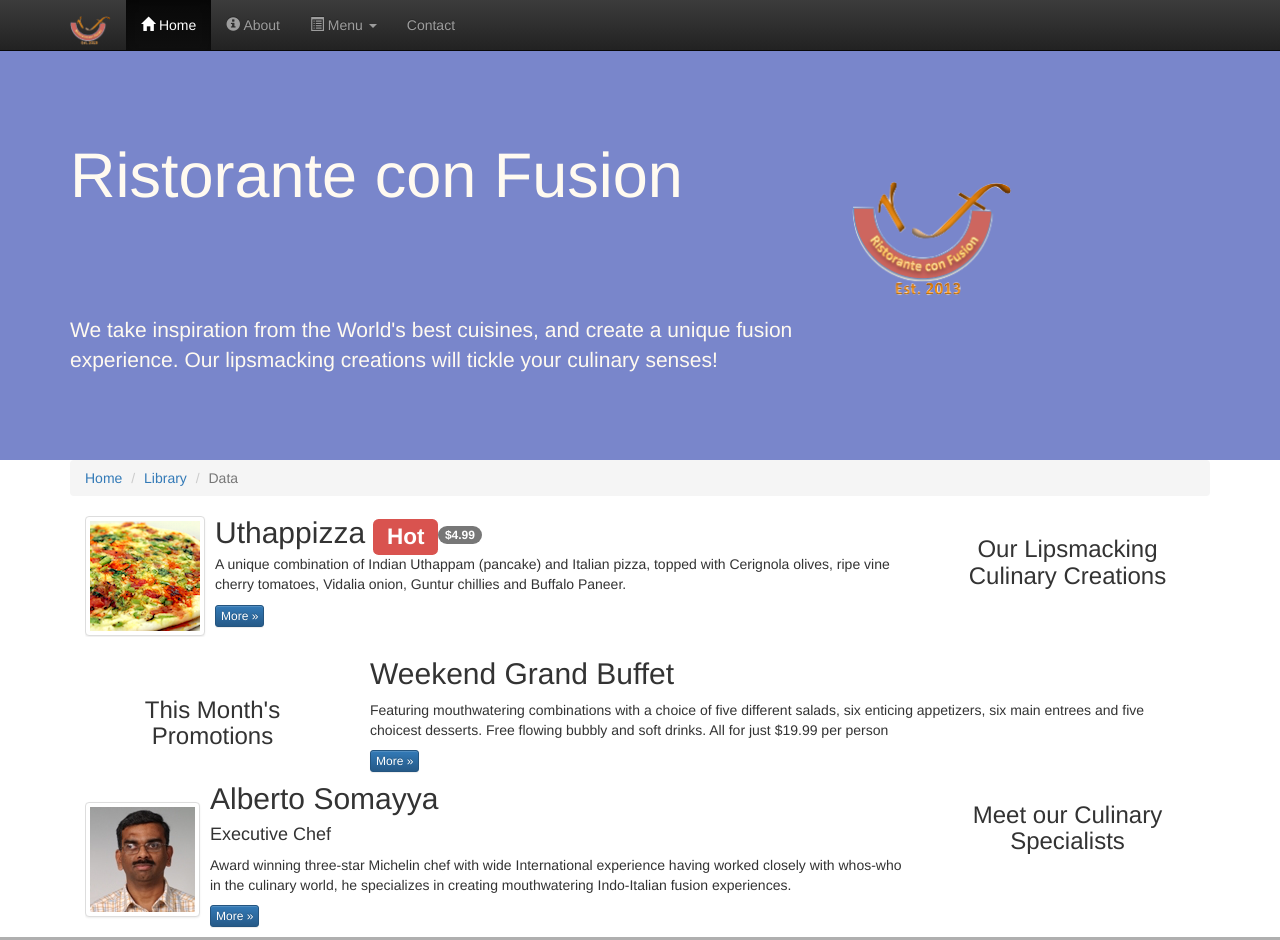
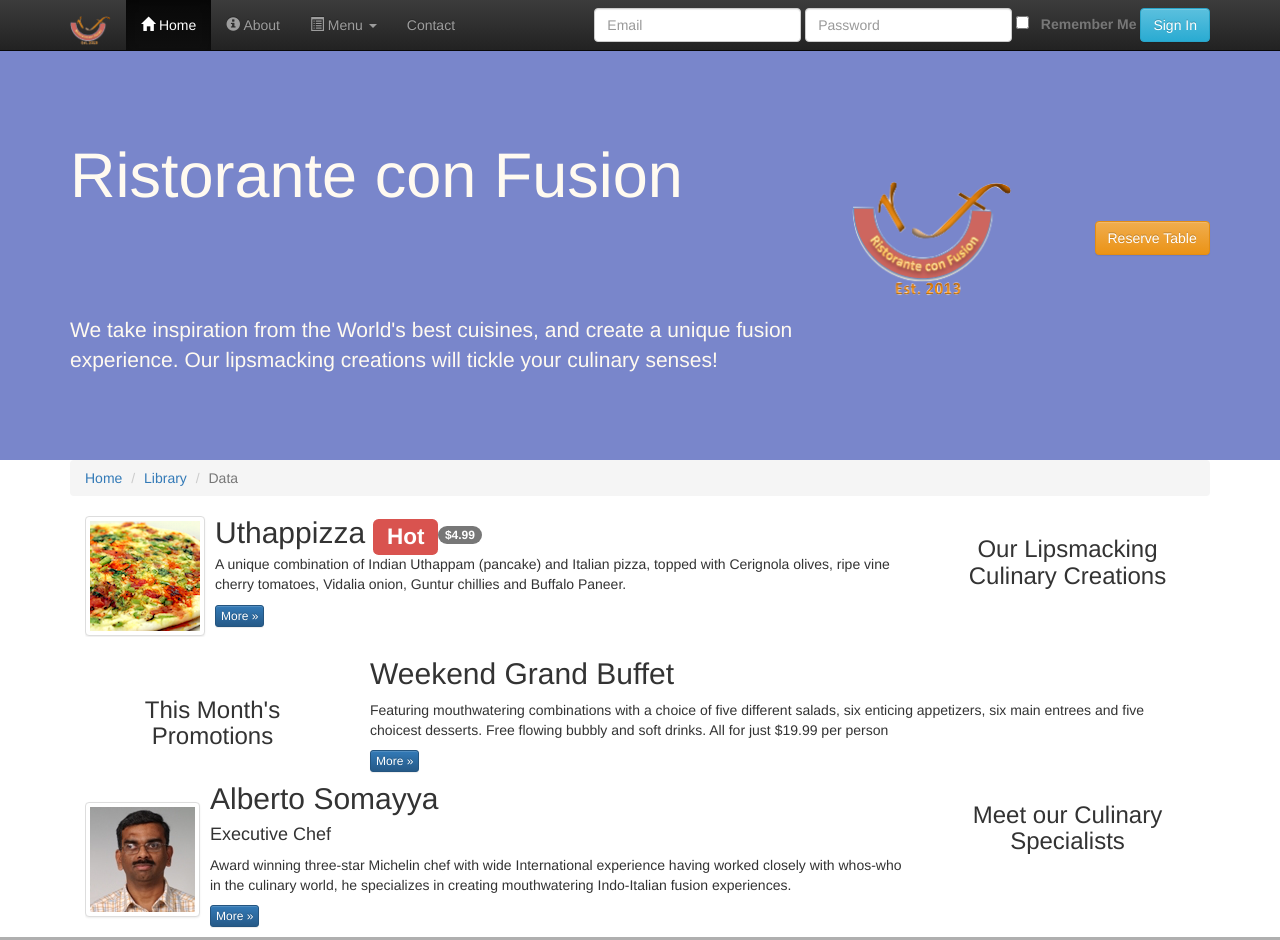
Before and after one commit to Rauk/web-frameworks-CR4, a plain HTML site: page index.html in a window 1280 px wide. Shown: the top 940 px of the page. Drawn offline with nearby package versions, Linux system fonts and the light colour scheme.

Commit message:
partial assignment, first 2 tasks complete, 2 remaining

```diff
--- a/css/mystyles.css
+++ b/css/mystyles.css
@@ -62,3 +62,8 @@ body{
 .navbar {
     margin: 0 !important;
 }
+
+.alignButtonReserveTable {
+    margin-left: 30%;
+    margin-top: 100px;
+}
--- a/index.html
+++ b/index.html
@@ -54,7 +54,24 @@
                     <li>
                         <a href="/contactus.html">Contact</a>
                     </li>
+<!--                <form class="navbar-form navbar-right" role="search">
+                      <div class="form-group">
+                        <input type="text" class="form-control" placeholder="Search">
+                      </div>
+                      <button type="submit" class="btn btn-default">Submit</button>
+                    </form>-->
                 </ul>
+                <form class="navbar-form navbar-right" role="search">
+                    <div class="form-group">
+                        <input type="text" class="form-control" placeholder="Email" id="emailField">
+                        <input type="text" class="form-control" placeholder="Password" id="passwordField">
+                        <span class="input-group">
+                            <input type="checkbox" aria-label="..." id="rememberMeCB">&nbsp;&nbsp;
+                            <label class="text-muted" for="rememberMeCB">Remember Me</label>
+                        </span><!-- /input-group -->
+                    </div>
+                    <button type="submit" class="btn btn-info">Sign In</button>
+                </form>
             </div>
         </div>
     </nav>
@@ -75,7 +92,9 @@
                     <img src="img/logo.png" class="img-responsive">
                 </div>
                 <div class="col-xs-12 col-sm-2">
-
+                    <a class="btn btn-warning alignButtonReserveTable" a href="#" role="button" >
+                        Reserve Table
+                    </a>
                 </div>
             </div>
         </div>
```
Also changed, not shown: aboutus.html (+6 -8 lines).
